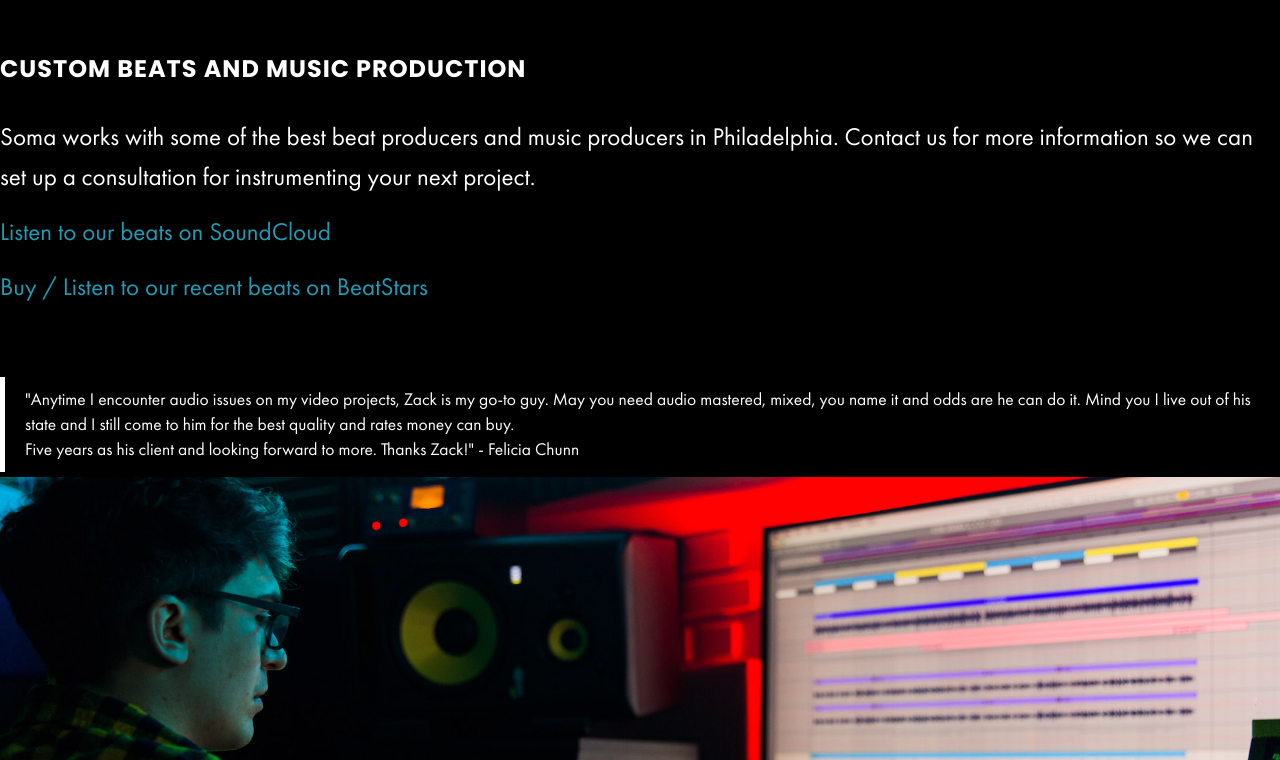
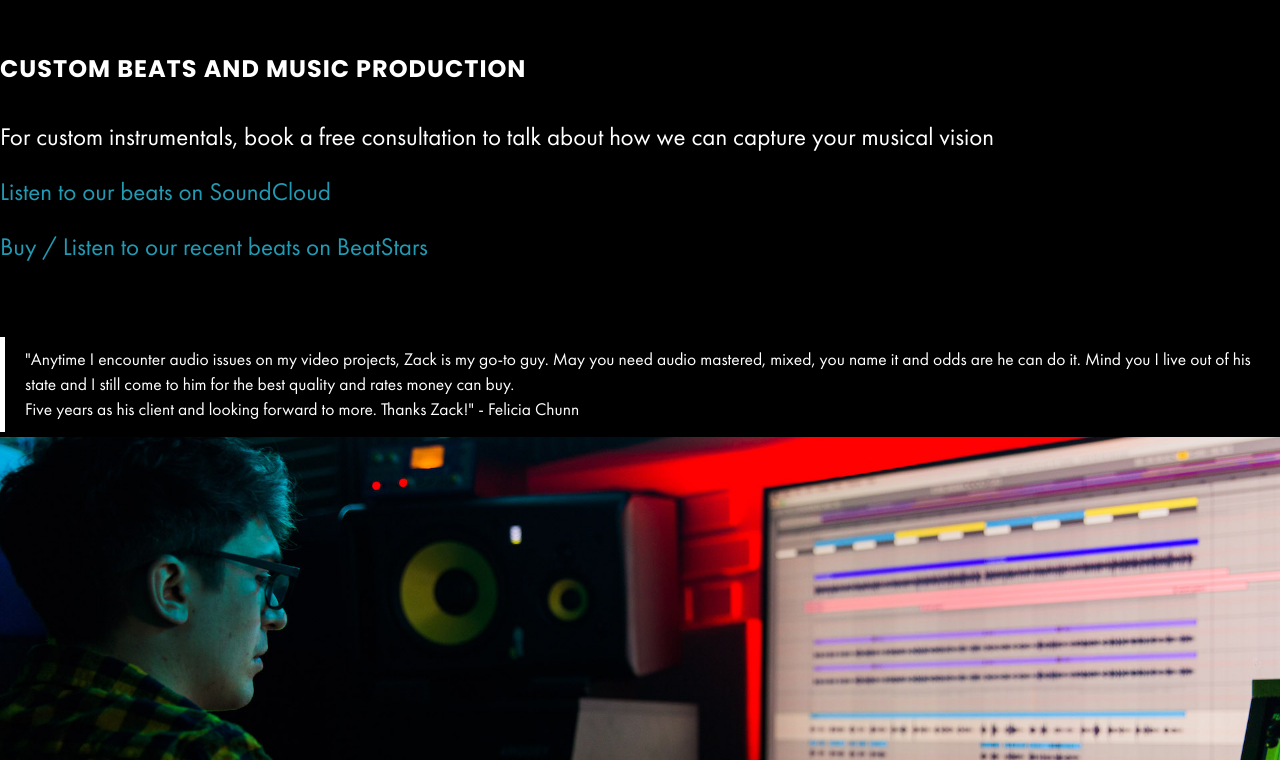
Before and after one commit to zackhanni/Soma-website-classic, a Jekyll site: the page built from _posts/2015-08-04-music-samples.md, in a window 1280 px wide and 900 px high, scrolled down 1397 px, cut to the strip 140-900 px from the top of the window. Built offline with Jekyll 4.4.1, drawn with Linux system fonts in a browser that asks for light colours; our own code applies the rules of GitHub Pages for plain Markdown files; some of the changed text lies outside the part shown.

Commit message:
Cleaned up wording overall

```diff
--- a/_includes/contact.html
+++ b/_includes/contact.html
@@ -23,7 +23,10 @@
           <a href="mailto:{{ site.email }}">{{ site.email }}</a>
         </p>
         <p>
-          Located In Philadelphia: <a href="https://goo.gl/maps/HRT79KadCqx"> 1554 S Lambert St, Philadelphia, PA</a>
+          South Philadelphia Location: <a href="https://g.page/soundslikesoma?share"> 1554 S Lambert St, Philadelphia, PA</a>
+        </p>
+        <p>
+          Center City Location: <a href="https://g.page/sounds-like-soma-philadelphia?share"> 211 N 13th St, Philadelphia, PA</a>
         </p>
         <ul class="list-inline banner-social-buttons">
           {% for network in site.social %}
--- a/_includes/header.html
+++ b/_includes/header.html
@@ -5,7 +5,7 @@
       <div class="row">
         <div class="col-md-8 col-md-offset-2">
           <h1 class="brand-heading">Sounds Like Soma</h1>
-          <p class="intro-text">Recording | Podcasts | Private Events | Rehearsals
+          <p class="intro-text">Recording | Podcasts | Production | Lessons
           </p>
           <a href="#first" class="btn btn-circle page-scroll">
             <i class="fa fa-angle-double-down animated"></i>
--- a/_posts/2015-08-04-music-samples.md
+++ b/_posts/2015-08-04-music-samples.md
@@ -13,7 +13,7 @@ Check out our official Spotify playlist of recent projects released by our artis
 
 ### Custom Beats and Music Production
 
-Soma works with some of the best beat producers and music producers in Philadelphia. Contact us for more information so we can set up a consultation for instrumenting your next project.
+For custom instrumentals, book a free consultation to talk about how we can capture your musical vision
 
 <a href="https://soundcloud.com/somastudios/sets/beats-for-sale" target="SoundCloud Beats For Sale">Listen to our beats on SoundCloud</a>
 
```
Also changed, not shown: _posts/2015-08-01-introduction.md (+1 -7 lines), _posts/2015-08-02-rates-services.md (+7 -9 lines), _posts/2015-08-03-book-now.md (+6 -4 lines).
